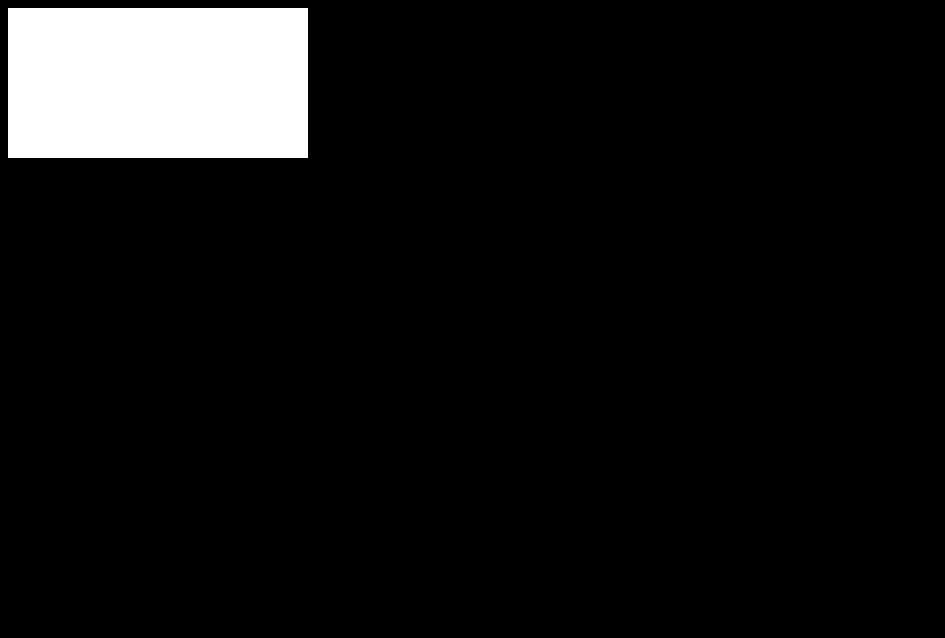
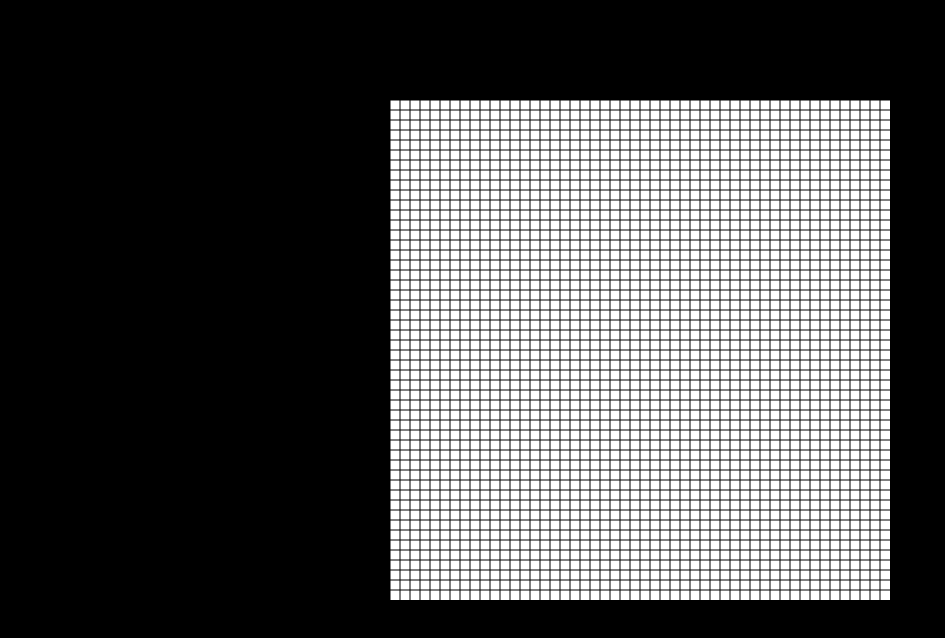
Before and after one commit to ndrisso/game-of-life, a website built with webpack: page index.html in a window 1280 px wide. Shown: the whole page, without its empty margins (0-945 px from the left). Built offline with nearby package versions, Linux system fonts and the light colour scheme.

Commit message:
Add webpack dev server and add grid to map

```diff
--- a/app.js
+++ b/app.js
@@ -4,6 +4,6 @@ const elem = document.getElementById("map")
 const ctx  = elem.getContext("2d")
 
 const map = new Map({ width: 500, height: 500, ctx })
-map.emptyMap()
+map.initMap()
 
 console.log("hi!")
--- a/index.html
+++ b/index.html
@@ -7,10 +7,31 @@
   <meta name = "description" content="A simple implementation of Conway's Game of Life in JS">
   <meta name = "author" content="Nicolas Risso">
 
+  <style>
+    body {
+      background-color: black;
+      margin: 0px;
+    }
 
+    .body-wrapper {
+      width: 100%;
+      padding-top:100px;
+    }
+
+    .map {
+      margin-left: auto;
+      margin-right: auto;
+      width:500px;
+      height:500px;
+    }
+  </style>
 </head>
-<body style="background-color: black">
-  <canvas id="map"></canvas>
+<body>
+  <div class="body-wrapper">
+    <div class="map">
+      <canvas id="map" width="500" height="500"></canvas>
+    </div>
+  </div>
   <script src = "dist/app.js"></script>
 </body>
 </html>
--- a/package.json
+++ b/package.json
@@ -4,7 +4,7 @@
   "description": "Conway's game of life written in JS",
   "main": "app.js",
   "scripts": {
-    "start": "webpack --config webpack.config.js"
+    "start": "webpack-dev-server --config webpack.config.js"
   },
   "keywords": [
     "conway",
@@ -18,6 +18,7 @@
     "babel-core": "^6.18.2",
     "babel-loader": "^6.2.8",
     "babel-preset-es2015": "^6.18.0",
-    "webpack": "^1.13.3"
+    "webpack": "^1.13.3",
+    "webpack-dev-server": "^1.16.2"
   }
 }
--- a/src/map.js
+++ b/src/map.js
@@ -5,8 +5,31 @@ export default class Map {
     this._ctx   = ctx;
   }
 
-  emptyMap(){
+  emptyMap() {
     this._ctx.fillStyle = "white";
     this._ctx.fillRect(0, 0, this._width, this._height);
   }
+
+  drawGrid() {
+    this._ctx.fillStyle = "black";
+    for(let i = 0; i < this._width; i += 10){
+      this._ctx.beginPath();
+      this._ctx.moveTo(i, 0);
+      this._ctx.lineTo(i, this._height);
+      this._ctx.stroke();
+    }
+    for(let j = 0; j < this._height; j += 10){
+      this._ctx.beginPath();
+      this._ctx.moveTo(0, j);
+      this._ctx.lineTo(this._width, j);
+      this._ctx.stroke();
+    }
+  }
+
+  initMap() {
+    debugger
+    this.emptyMap();
+    this.drawGrid();
+  }
+
 }
```
